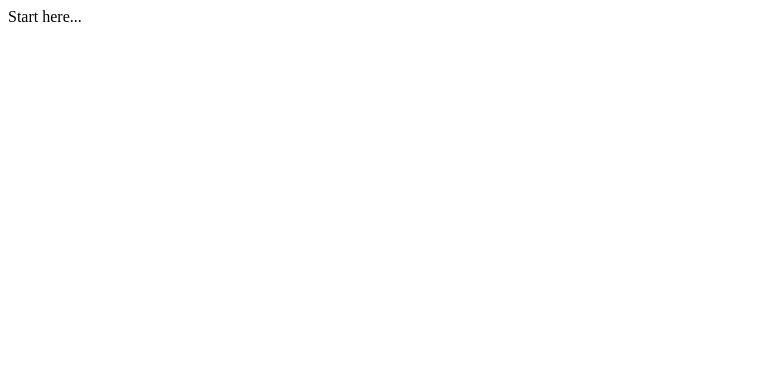
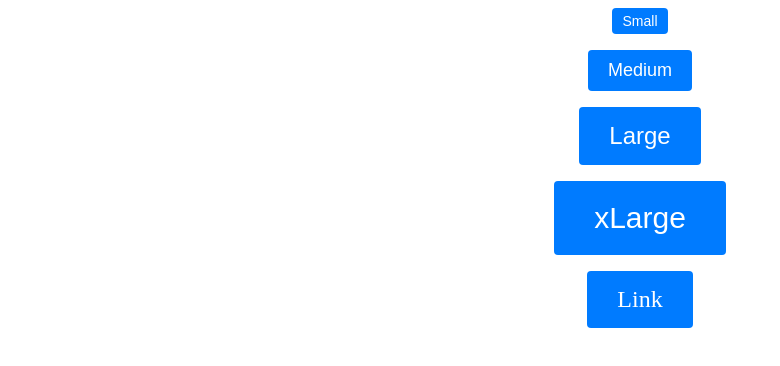
Before and after one commit to nygilgp/learn-patterns-designs-multi, a React (Vite) app: page / in a window 1280 px wide. Shown: the top 366 px of the page, without its empty margins (0-780 px from the left). Built offline with nearby package versions, Linux system fonts and the light colour scheme.

Commit message:
Make a link look like button, but work like link

```diff
--- a/src/App.jsx
+++ b/src/App.jsx
@@ -1,12 +1,23 @@
-import { useState } from 'react';
+import Button from './components/button';
+
+const style = {
+  display: 'flex',
+  flexDirection: 'column',
+  gap: '1rem',
+  alignItems: 'center',
+};
 
 function App() {
-  const [count, setCount] = useState(0);
-
   return (
-    <>
-      <div>Start here...</div>
-    </>
+    <div style={style}>
+      <Button size="s">Small</Button>
+      <Button size="m">Medium</Button>
+      <Button size="l">Large</Button>
+      <Button size="xl">xLarge</Button>
+      <Button As="a" size="l" href="/">
+        Link
+      </Button>
+    </div>
   );
 }
 
--- /dev/null
+++ b/src/components/button.jsx
@@ -0,0 +1,17 @@
+import styles from './button.module.css';
+
+const Button = ({
+  As = 'button',
+  size = 'm',
+  className = '',
+  ...otherProps
+}) => {
+  return (
+    <As
+      {...otherProps}
+      className={`${styles.button} ${styles[size]} ${className}`}
+    />
+  );
+};
+
+export default Button;
--- /dev/null
+++ b/src/components/button.module.css
@@ -0,0 +1,52 @@
+.button {
+  padding: 10px 20px;
+  font-size: 16px;
+  border: none;
+  cursor: pointer;
+  text-align: center;
+  text-decoration: none;
+  transition: background-color 0.3s ease;
+  border-radius: 4px;
+  background-color: #007bff;
+  color: white;
+}
+
+.s {
+  padding: 5px 10px;
+  font-size: 14px;
+}
+
+.m {
+  padding: 10px 20px;
+  font-size: 18px;
+}
+
+.l {
+  padding: 15px 30px;
+  font-size: 24px;
+}
+
+.xl {
+  padding: 20px 40px;
+  font-size: 30px;
+}
+
+.button.primary {
+  background-color: #007bff;
+  color: white;
+}
+
+.button.secondary {
+  background-color: #6c757d;
+  color: white;
+}
+
+.button.success {
+  background-color: #28a745;
+  color: white;
+}
+
+.button.danger {
+  background-color: #dc3545;
+  color: white;
+}
```
